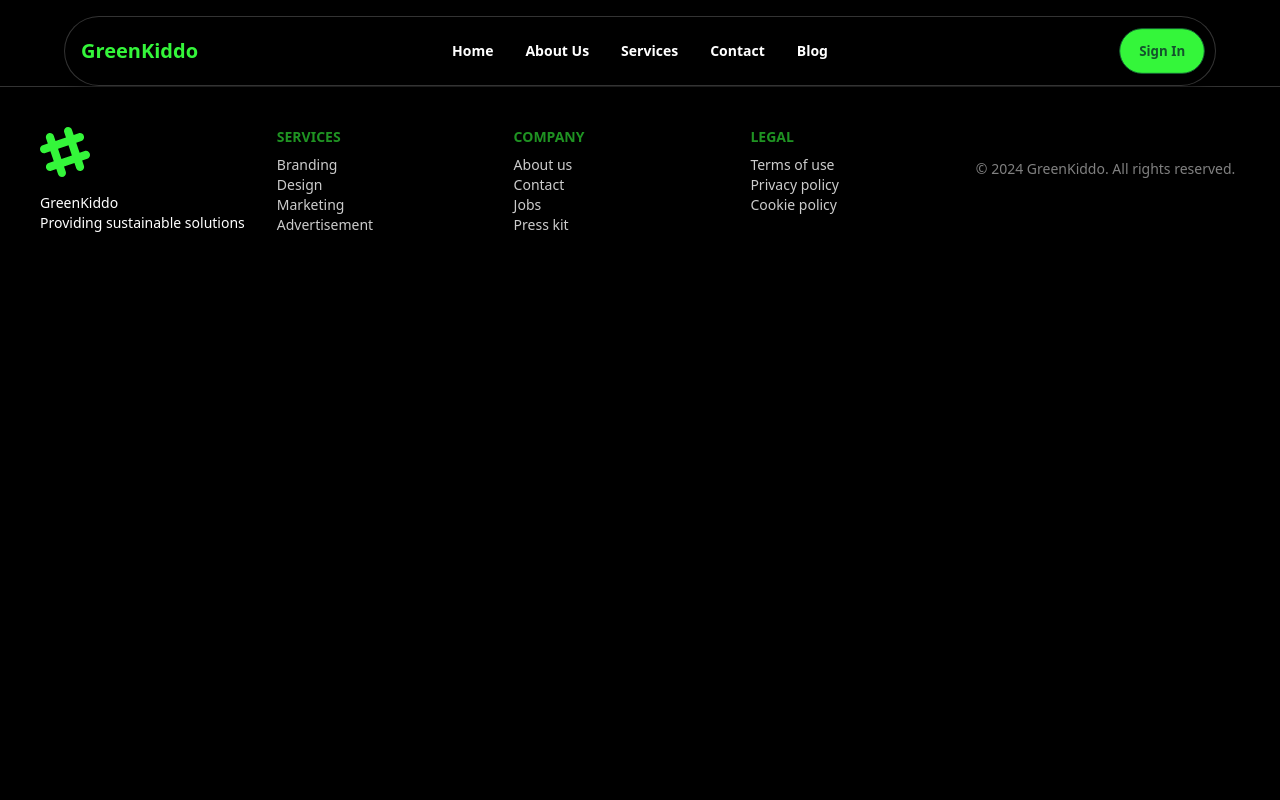
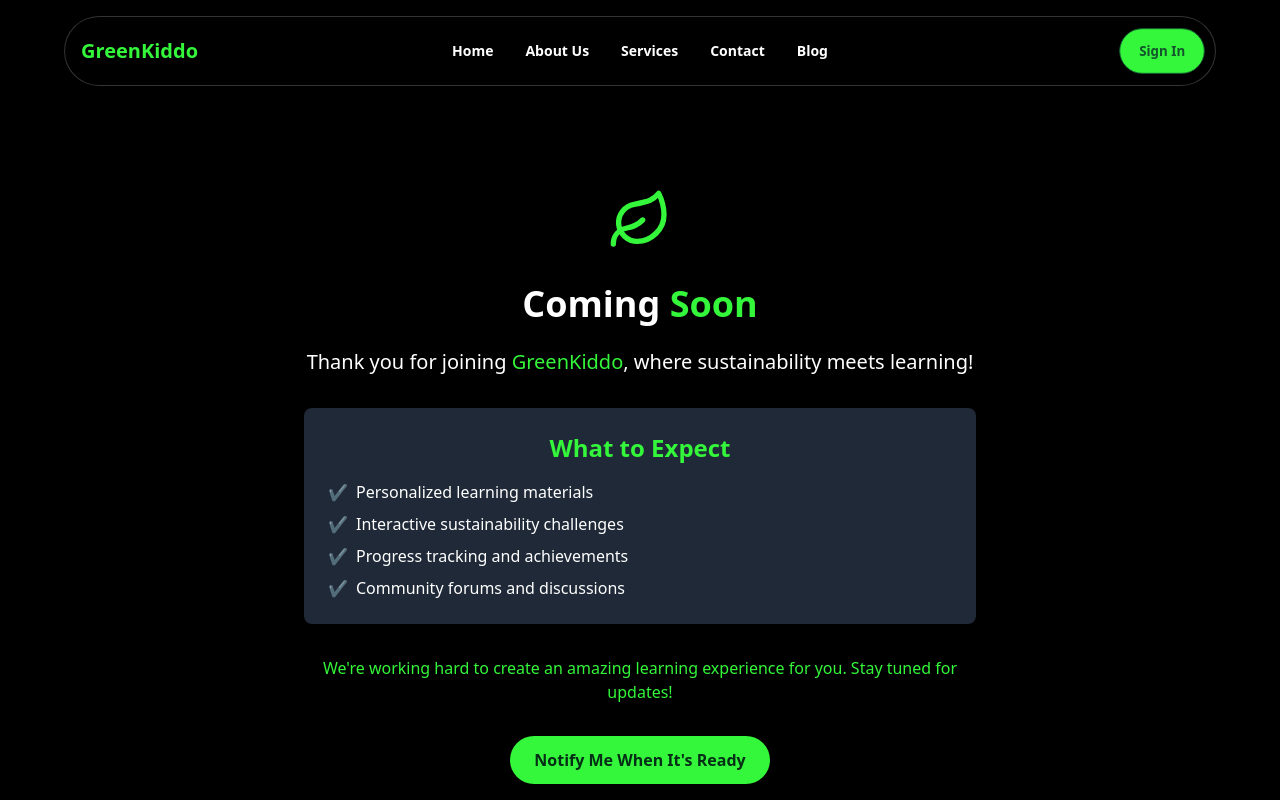
Before and after one commit to roy-eugene049/greenkiddo, a React (Vite) app: page /comingsoon in a window 1280 px wide. Shown: the top 800 px of the page. Built offline with nearby package versions, Linux system fonts and the light colour scheme; no server answers.

Commit message:
Enhanced Hero Page, implement dashboard boilerplate

```diff
--- a/package.json
+++ b/package.json
@@ -17,6 +17,7 @@
     "@hookform/resolvers": "^3.9.0",
     "@sentry/react": "^8.30.0",
     "framer-motion": "^11.5.4",
+    "lucide-react": "^0.445.0",
     "react": "^18.3.1",
     "react-dom": "^18.3.1",
     "react-hook-form": "^7.53.0",
--- a/src/App.tsx
+++ b/src/App.tsx
@@ -15,7 +15,7 @@ const App = () => {
           <Route path='/contact' element={<Contact />} />
           <Route path='/about' element={<AboutUs />} />
           <Route path='/services' element={<Services />} />
-          <Route path='/services' element={<ComingSoon />} />
+          <Route path='/comingsoon' element={<ComingSoon />} />
         </Routes>
         <Footer />
       </div>
--- a/src/sections/ComingSoon.tsx
+++ b/src/sections/ComingSoon.tsx
@@ -1,7 +1,54 @@
+import { motion } from "framer-motion"
+import { Leaf } from "lucide-react"
+
 
 const ComingSoon = () => {
   return (
-    <div>ComingSoon</div>
+    <div className="min-h-screen flex items-center justify-center bg-black text-white p-4">
+      <motion.div
+        initial={{ opacity: 0, y: 20 }}
+        animate={{ opacity: 1, y: 0 }}
+        transition={{ duration: 0.8 }}
+        className="max-w-2xl mx-auto text-center"
+      >
+        <Leaf className="w-16 h-16 mx-auto mb-8 text-green-ecco" />
+        <h1 className="text-4xl font-bold mb-6">Coming <span className="text-green-ecco">Soon</span> </h1>
+        <p className="text-xl mb-8">
+          Thank you for joining <span className="text-green-ecco">GreenKiddo</span>, where sustainability meets learning!
+        </p>
+        <div className="bg-gray-800 p-6 rounded-lg shadow-lg mb-8">
+          <h2 className="text-2xl font-semibold mb-4 text-green-ecco">What to Expect</h2>
+          <ul className="text-left space-y-2">
+            <li className="flex items-center">
+              <span className="mr-2 text-green-ecco">✔</span> Personalized learning materials
+            </li>
+            <li className="flex items-center">
+              <span className="mr-2 text-green-ecco">✔</span> Interactive sustainability challenges
+            </li>
+            <li className="flex items-center">
+              <span className="mr-2 text-green-ecco">✔</span> Progress tracking and achievements
+            </li>
+            <li className="flex items-center">
+              <span className="mr-2 text-green-ecco">✔</span> Community forums and discussions
+            </li>
+          </ul>
+        </div>
+        <p className="text-green-ecco">
+          We're working hard to create an amazing learning experience for you.
+          Stay tuned for updates!
+        </p>
+        <motion.div
+          className="mt-8"
+          initial={{ scale: 0 }}
+          animate={{ scale: 1 }}
+          transition={{ delay: 0.5, type: "spring", stiffness: 260, damping: 20 }}
+        >
+          <button className="bg-green-ecco text-green-950 px-6 py-3 rounded-full font-semibold hover:bg-opacity-90 transition duration-300">
+            Notify Me When It's Ready
+          </button>
+        </motion.div>
+      </motion.div>
+    </div>
   )
 }
 
--- a/src/sections/Hero.tsx
+++ b/src/sections/Hero.tsx
@@ -1,6 +1,5 @@
 import { motion } from "framer-motion";
 import { SignUpButton } from "@clerk/clerk-react";
-import { dark } from '@clerk/themes'
 
 const text =
   "Help kids become sustainability champions with fun and interactive lessons on how to protect our planet. Join the journey to a greener future.".split(
@@ -9,8 +8,59 @@ const text =
 
 const Hero = () => {
   return (
-    <div className="hero min-h-screen flex items-center justify-center bg-black">
-      <div className="hero-content text-center">
+    <div className="relative min-h-screen flex items-center justify-center overflow-hidden bg-black">
+      {/* Animated background */}
+      <motion.div
+        className="absolute inset-0 z-0"
+        initial={{ opacity: 0 }}
+        animate={{ opacity: 1 }}
+        transition={{ duration: 2 }}
+      >
+        {/* Firefly-like particles */}
+        {[...Array(50)].map((_, i) => (
+          <motion.div
+            key={i}
+            className="absolute rounded-full bg-green-400"
+            style={{
+              width: Math.random() * 4 + 1 + "px",
+              height: Math.random() * 4 + 1 + "px",
+              left: Math.random() * 100 + "%",
+              top: Math.random() * 100 + "%",
+            }}
+            animate={{
+              scale: [1, 1.5, 1],
+              opacity: [0.2, 0.8, 0.2],
+              x: Math.random() * 100 - 50,
+              y: Math.random() * 100 - 50,
+            }}
+            transition={{
+              duration: Math.random() * 5 + 5,
+              repeat: Infinity,
+              repeatType: "reverse",
+            }}
+          />
+        ))}
+        {/* Glowing orb */}
+        <motion.div
+          className="absolute w-96 h-96 rounded-full bg-gradient-radial from-green-500/30 to-transparent"
+          style={{
+            left: "50%",
+            top: "50%",
+            transform: "translate(-50%, -50%)",
+          }}
+          animate={{
+            scale: [1, 1.1, 1],
+            opacity: [0.3, 0.5, 0.3],
+          }}
+          transition={{
+            duration: 8,
+            repeat: Infinity,
+            repeatType: "reverse",
+          }}
+        />
+      </motion.div>
+
+      <div className="hero-content text-center z-10">
         <motion.div
           className="max-w-2xl"
           initial={{ opacity: 0 }}
@@ -18,7 +68,7 @@ const Hero = () => {
           transition={{ duration: 1 }}
         >
           <motion.div
-            className="mb-4 text-xs md:text-sm font-semibold uppercase tracking-wide text-green-950 bg-green-ecco px-3 py-1 rounded-full inline-block"
+            className="mb-4 text-xs md:text-sm font-semibold uppercase tracking-wide text-green-ecco bg-green-950/50 px-3 py-1 rounded-full inline-block"
             initial={{ opacity: 0, y: -20 }}
             animate={{ opacity: 1, y: 0 }}
             transition={{ duration: 1, delay: 0.3 }}
@@ -35,33 +85,24 @@ const Hero = () => {
             Empower Kids. <br /> Sustain the Future.
           </motion.h1>
 
-          {/* Wrap the text inside a div to avoid layout break */}
-          <motion.div className="text-center mb-8">
-            {text.map((el, i) => (
-              <motion.span
-                className="text-md md:text-lg text-green-ecco"
-                initial={{ opacity: 0, y: -20 }}
-                animate={{ opacity: 1, y: 0 }}
-                transition={{
-                  duration: 0.5,
-                  delay: i * 0.1,
-                }}
-                key={i}
-              >
-                {el}{" "}
-              </motion.span>
-            ))}
-          </motion.div>
+          <motion.p
+            className="text-md md:text-lg text-green-ecco mb-8"
+            initial={{ opacity: 0, y: -20 }}
+            animate={{ opacity: 1, y: 0 }}
+            transition={{ duration: 1, delay: 0.7 }}
+          >
+            Help kids become sustainability champions with fun and interactive lessons on how
+            to protect our planet. Join the journey to a greener future.
+          </motion.p>
 
-          {/* Add margin and keep button centered */}
           <SignUpButton>
             <motion.button
-              className="bg-green-ecco text-green-950 font-bold py-3 px-6 rounded-full shadow-md hover:bg-green-600 transition duration-300 mb-4 mx-auto"
+              className="bg-green-ecco text-green-950 font-bold py-3 px-6 rounded-full shadow-md hover:bg-green-300 transition duration-300 mb-4 mx-auto"
               whileHover={{ scale: 1.05 }}
               initial={{ opacity: 0 }}
               animate={{ opacity: 1 }}
               transition={{ duration: 1, delay: 1 }}
-              whileTap={{ scale: 0.85 }}
+              whileTap={{ scale: 0.95 }}
             >
               Join the Waitlist
             </motion.button>
@@ -69,7 +110,7 @@ const Hero = () => {
         </motion.div>
       </div>
     </div>
-  );
+  )
 };
 
 export default Hero;
```
Also changed, not shown: 1 other file (tests, documents, lock files or other folders).
